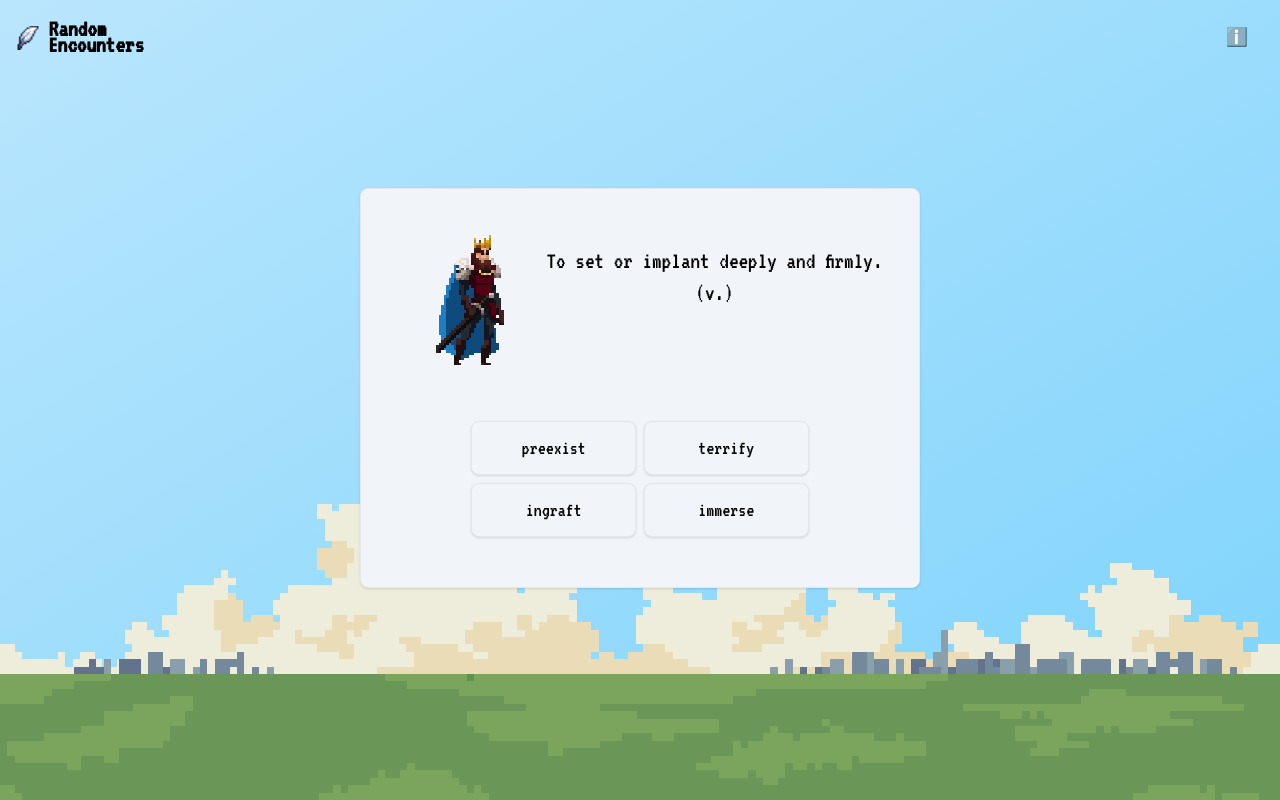
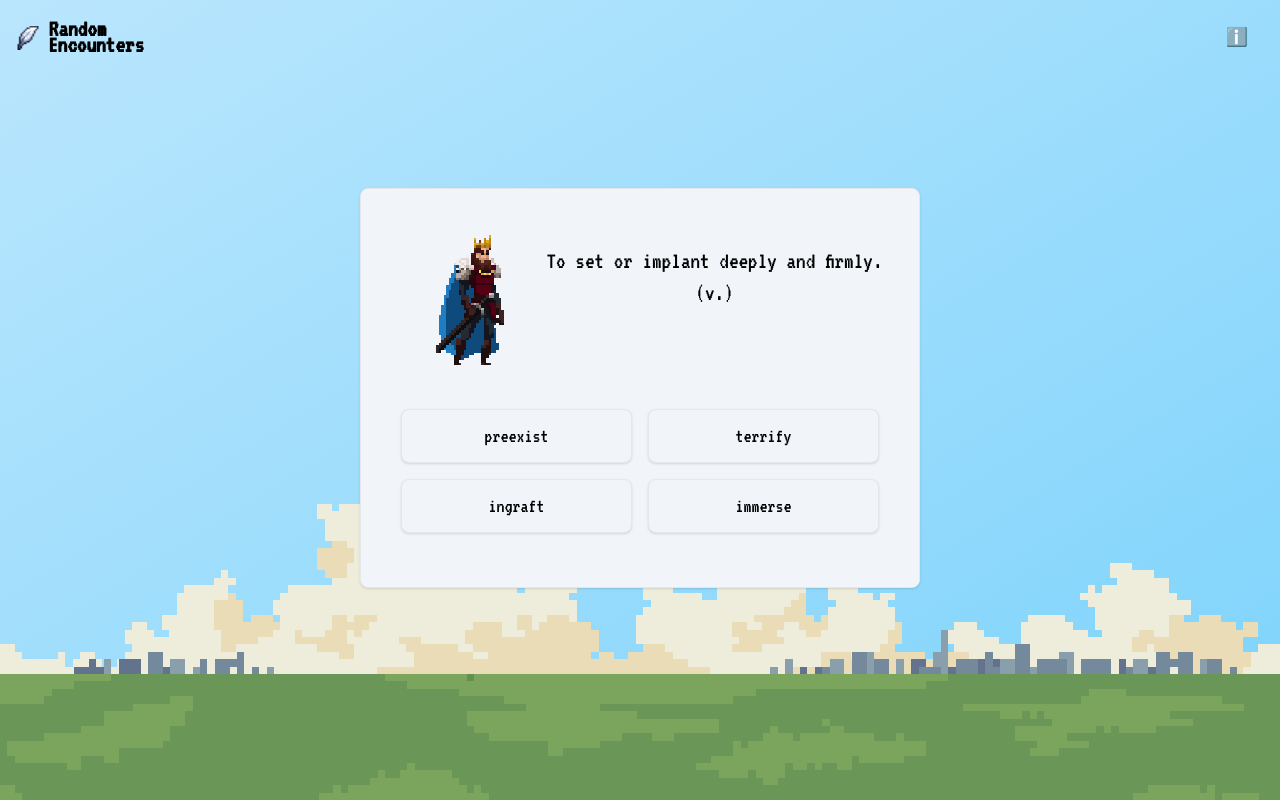
Before and after one commit to jamesfisk/tabquest, a Next.js app: page /tab in a window 1280 px wide. Built offline with nearby package versions, Linux system fonts and the light colour scheme.

Commit message:
looks a little better

```diff
--- a/src/components/quiz.tsx
+++ b/src/components/quiz.tsx
@@ -90,12 +90,12 @@ export default function Quiz() {
             }
           </div>
         </div>
-        <div className='options flex flex-wrap pt-4 justify-center'>
+        <div className={`options ${question!.options.length % 2 === 0 ? 'grid gap-2 md:gap-4 p-2 grid-cols-2' :'flex flex-wrap'} pt-4 justify-center`}>
             {
             question!.options.map((val, i) => {
                 return <button
                     key={i}
-                    className='w-full sm:w-1/3 m-1 p-3 z-50 text-xl bg-slate-100 border border-gray-200 rounded-lg shadow hover:bg-gray-100 dark:bg-gray-800 dark:border-gray-700 dark:hover:bg-gray-700'
+                    className={`w-full ${question!.options.length % 2 === 0 ? 'w-1/2' : 'sm:w-1/3 m-1'} p-3 z-50 text-xl bg-slate-100 border border-gray-200 rounded-lg shadow hover:bg-gray-100 dark:bg-gray-800 dark:border-gray-700 dark:hover:bg-gray-700`}
                     value={i}
                     onClick={onAnswerClick}>
                       {
--- a/src/components/settings.tsx
+++ b/src/components/settings.tsx
@@ -1,7 +1,8 @@
-import { Subject, settingsState } from "../store";
+import { Subject, View, currentViewState, settingsState } from "../store";
 import { useRecoilState } from "recoil";
 
 export default function Settings() {
+    const [viewState, setCurrentViewState] = useRecoilState(currentViewState);
     const [settings, setSettings] = useRecoilState(settingsState);
     const setUsePixelFonts = (e: React.ChangeEvent<HTMLInputElement>) => {
         setSettings((prev) => {
@@ -43,6 +44,9 @@ export default function Settings() {
     }
     return(
         <div className="h-full px-3 flex flex-col justify-center">
+            <div className="w-full flex flex-row justify-end text-xl cursor-pointer">
+                <div onClick={() => { setCurrentViewState({currentView: View.Quiz }) }}>X</div>
+            </div>
             <div id="controls">
                 <div>Display:</div>
                 <div className="flex items-center mb-4">
```
